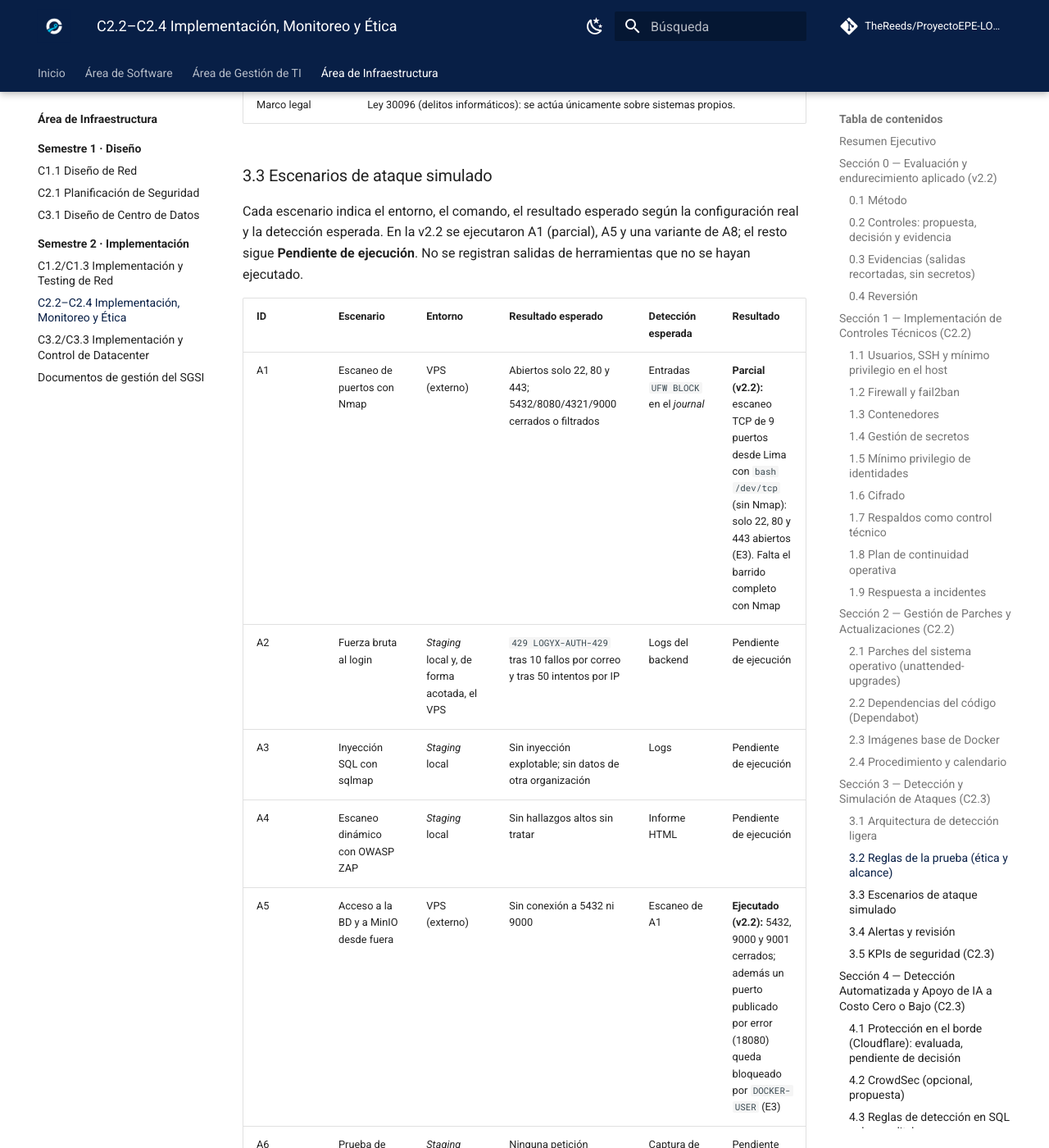
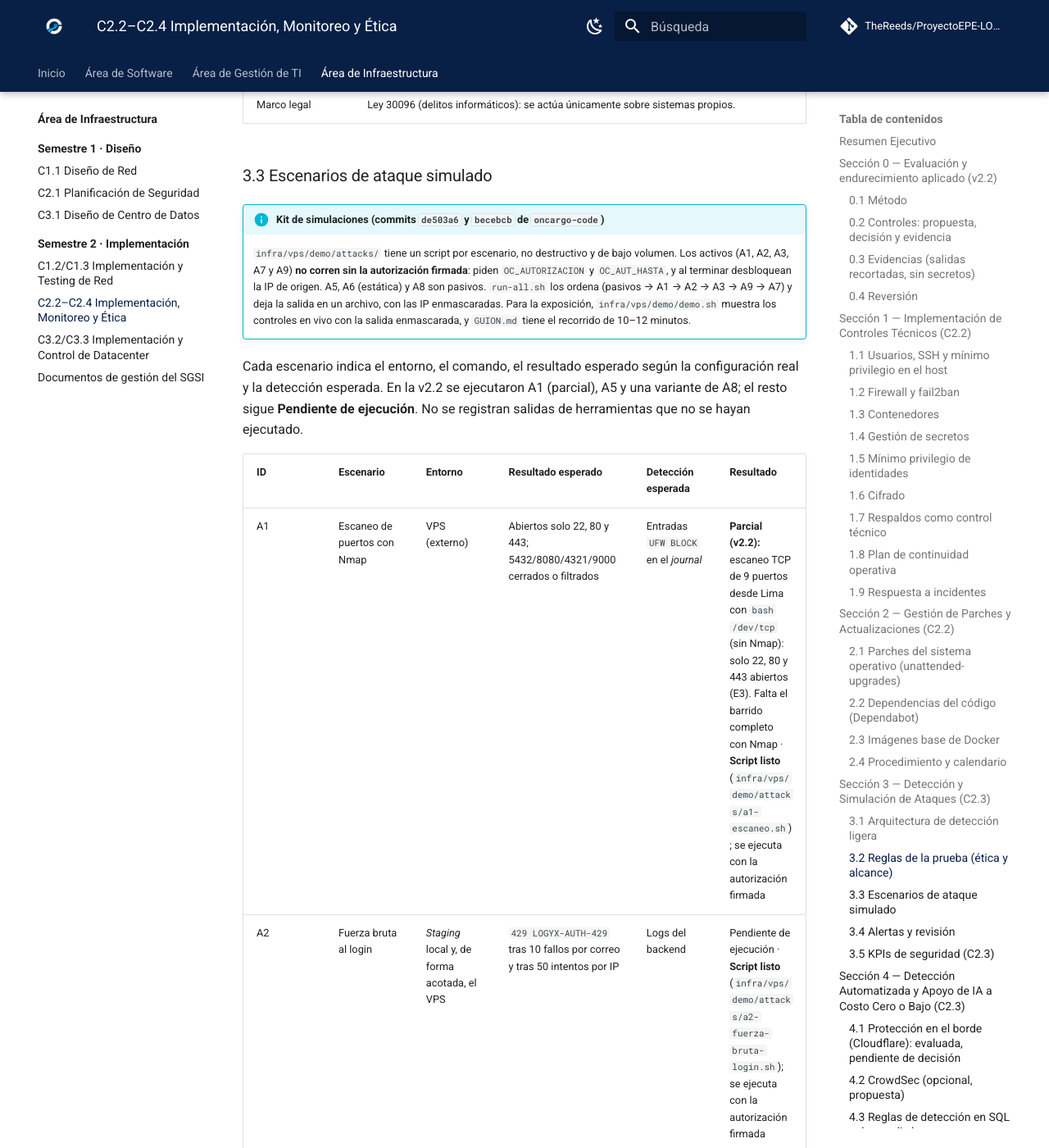
Before and after one commit to TheReeds/ProyectoEPE-LOGYX, an MkDocs documentation site: the page built from docs/infraestructura/semestre-2/implementacion-seguridad.md, in a window 1280 px wide and 1400 px high, scrolled down 25849 px. Shown: the whole window at 82% size. Built offline with MkDocs 1.6.1 and Material for MkDocs 9.7.7, drawn with Linux system fonts in a browser that asks for light colours; comment, search, counter and statistics services are not loaded; some of the changed text lies outside the part shown.

Commit message:
docs(infra): kit de demo, simulaciones A1–A9 listas y SIM-1 medido
- Seguridad 3.3: scripts de A1–A9 (infra/vps/demo/attacks), listos y a la
  espera de la autorización firmada; nota del kit de demostración.
- Datacenter: alertas por ntfy ya implementadas en la tabla de monitoreo;
  SIM-1 medido fuera del VPS con sim1-restore.sh (10,6 s).
- Uptime Kuma como perfil opcional `status` del compose.

Co-Authored-By: Claude Opus 5.5 <noreply@anthropic.com>
Claude-Session: https://claude.ai/code/session_019dUCW6m4myUBLuDUm3cVsi

```diff
--- a/docs/infraestructura/semestre-2/implementacion-seguridad.md
+++ b/docs/infraestructura/semestre-2/implementacion-seguridad.md
@@ -646,19 +646,22 @@ graph LR
 
 ### 3.3 Escenarios de ataque simulado
 
+!!! info "Kit de simulaciones (commits `de503a6` y `becebcb` de `oncargo-code`)"
+    `infra/vps/demo/attacks/` tiene un script por escenario, no destructivo y de bajo volumen. Los activos (A1, A2, A3, A7 y A9) **no corren sin la autorización firmada**: piden `OC_AUTORIZACION` y `OC_AUT_HASTA`, y al terminar desbloquean la IP de origen. A5, A6 (estática) y A8 son pasivos. `run-all.sh` los ordena (pasivos → A1 → A2 → A3 → A9 → A7) y deja la salida en un archivo, con las IP enmascaradas. Para la exposición, `infra/vps/demo/demo.sh` muestra los controles en vivo con la salida enmascarada, y `GUION.md` tiene el recorrido de 10–12 minutos.
+
 Cada escenario indica el entorno, el comando, el resultado esperado según la configuración real y la detección esperada. En la v2.2 se ejecutaron A1 (parcial), A5 y una variante de A8; el resto sigue **Pendiente de ejecución**. No se registran salidas de herramientas que no se hayan ejecutado.
 
 | ID | Escenario | Entorno | Resultado esperado | Detección esperada | Resultado |
 |----|-----------|---------|--------------------|--------------------|-----------|
-| A1 | Escaneo de puertos con Nmap | VPS (externo) | Abiertos solo 22, 80 y 443; 5432/8080/4321/9000 cerrados o filtrados | Entradas `UFW BLOCK` en el *journal* | **Parcial (v2.2):** escaneo TCP de 9 puertos desde Lima con `bash /dev/tcp` (sin Nmap): solo 22, 80 y 443 abiertos (E3). Falta el barrido completo con Nmap |
-| A2 | Fuerza bruta al login | *Staging* local y, de forma acotada, el VPS | `429 LOGYX-AUTH-429` tras 10 fallos por correo y tras 50 intentos por IP | Logs del backend | Pendiente de ejecución |
-| A3 | Inyección SQL con sqlmap | *Staging* local | Sin inyección explotable; sin datos de otra organización | Logs | Pendiente de ejecución |
-| A4 | Escaneo dinámico con OWASP ZAP | *Staging* local | Sin hallazgos altos sin tratar | Informe HTML | Pendiente de ejecución |
+| A1 | Escaneo de puertos con Nmap | VPS (externo) | Abiertos solo 22, 80 y 443; 5432/8080/4321/9000 cerrados o filtrados | Entradas `UFW BLOCK` en el *journal* | **Parcial (v2.2):** escaneo TCP de 9 puertos desde Lima con `bash /dev/tcp` (sin Nmap): solo 22, 80 y 443 abiertos (E3). Falta el barrido completo con Nmap · **Script listo** (`infra/vps/demo/attacks/a1-escaneo.sh`); se ejecuta con la autorización firmada |
+| A2 | Fuerza bruta al login | *Staging* local y, de forma acotada, el VPS | `429 LOGYX-AUTH-429` tras 10 fallos por correo y tras 50 intentos por IP | Logs del backend | Pendiente de ejecución · **Script listo** (`infra/vps/demo/attacks/a2-fuerza-bruta-login.sh`); se ejecuta con la autorización firmada |
+| A3 | Inyección SQL con sqlmap | *Staging* local | Sin inyección explotable; sin datos de otra organización | Logs | Pendiente de ejecución · **Script listo** (`infra/vps/demo/attacks/a3-inyeccion-login.sh`); se ejecuta con la autorización firmada |
+| A4 | Escaneo dinámico con OWASP ZAP | *Staging* local | Sin hallazgos altos sin tratar | Informe HTML | Pendiente de ejecución · **Script listo** (`infra/vps/demo/attacks/a4-zap.sh`); se ejecuta con la autorización firmada |
 | A5 | Acceso a la BD y a MinIO desde fuera | VPS (externo) | Sin conexión a 5432 ni 9000 | Escaneo de A1 | **Ejecutado (v2.2):** 5432, 9000 y 9001 cerrados; además un puerto publicado por error (18080) queda bloqueado por `DOCKER-USER` (E3) |
-| A6 | Prueba de SSRF | *Staging* local | Ninguna petición saliente originada por datos del usuario | Captura de tráfico; revisión de código | Pendiente de ejecución |
-| A7 | Fuerza bruta SSH | VPS (acceso controlado) | Bloqueo de la IP por fail2ban | `fail2ban-client status sshd` | Pendiente de ejecución |
+| A6 | Prueba de SSRF | *Staging* local | Ninguna petición saliente originada por datos del usuario | Captura de tráfico; revisión de código | Pendiente de ejecución · **Script listo** (`infra/vps/demo/attacks/a6-ssrf.sh`); se ejecuta con la autorización firmada |
+| A7 | Fuerza bruta SSH | VPS (acceso controlado) | Bloqueo de la IP por fail2ban | `fail2ban-client status sshd` | Pendiente de ejecución · **Script listo** (`infra/vps/demo/attacks/a7-fuerza-bruta-ssh.sh`); se ejecuta con la autorización firmada |
 | A8 | Credenciales en texto claro por el acceso HTTP por IP | VPS (externo) | Desde la v2.2, `http://<IP>` responde `308` al dominio con HTTPS: el formulario de login ya no se sirve en claro | `curl` | **Ejecutado (v2.2):** `308 → https://oncargo.tech/login` (E6); H-01 cerrado |
-| A9 | Límite por IP compartido en la web | VPS (externo, cuenta inexistente) | Antes de la corrección: tras 50 intentos de login desde **un** equipo, el login web respondía 429 también desde **otro** equipo y otra red. Con `security.allowedDomains` (`848ba00`), el segundo equipo no debe verse afectado | Logs del backend (IP registrada = la del cliente, no la de `caddy`) | Pendiente de ejecución tras desplegar `848ba00` (cierra H-10 de Red) |
+| A9 | Límite por IP compartido en la web | VPS (externo, cuenta inexistente) | Antes de la corrección: tras 50 intentos de login desde **un** equipo, el login web respondía 429 también desde **otro** equipo y otra red. Con `security.allowedDomains` (`848ba00`), el segundo equipo no debe verse afectado | Logs del backend (IP registrada = la del cliente, no la de `caddy`) | Pendiente de ejecución tras desplegar `848ba00` (cierra H-10 de Red) · **Script listo** (`infra/vps/demo/attacks/a9-limite-compartido.sh`); se ejecuta con la autorización firmada |
 
 #### A1 — Escaneo de puertos (VPS, externo)
 
```
Also changed, not shown: docs/infraestructura/semestre-2/implementacion-datacenter.md (+4 -2 lines), docs/infraestructura/semestre-2/implementacion-red.md (+1 -1 lines).
